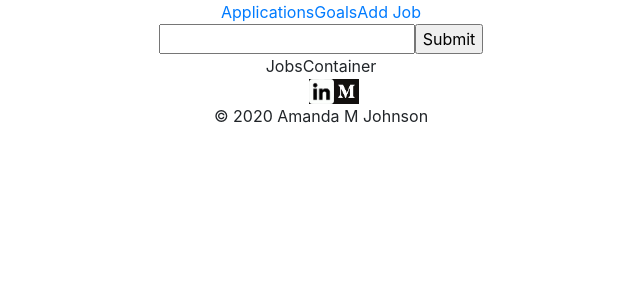
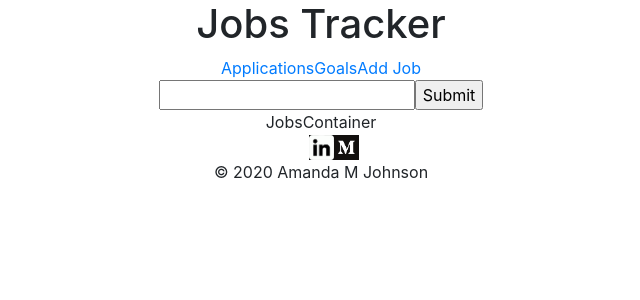
Before and after one commit to amandena/jobs-tracker, a React (Create React App) app in the folder client/: page / in a window 1280 px wide. Shown: the top 300 px of the page, without its empty margins (319-959 px from the left). Built offline with nearby package versions, Linux system fonts and the light colour scheme.

Commit message:
added a header tag

```diff
--- a/client/src/components/Header.js
+++ b/client/src/components/Header.js
@@ -4,6 +4,7 @@ import { Link } from 'react-router-dom'
 const Header = () => {
   return(
     <div className='header'>
+      <h1>Jobs Tracker</h1>
       <Link to='#'>Applications</Link>
       <Link to='#'>Goals</Link>
       <Link to='#'>Add Job</Link>
```
